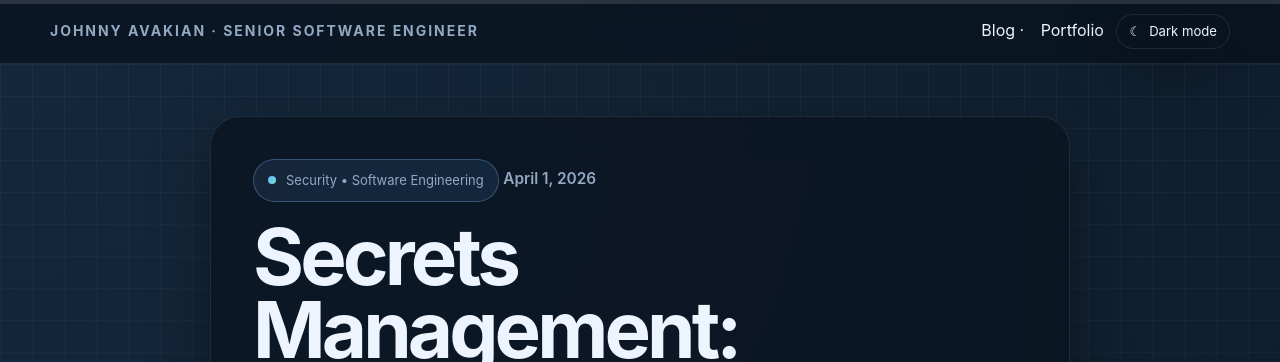
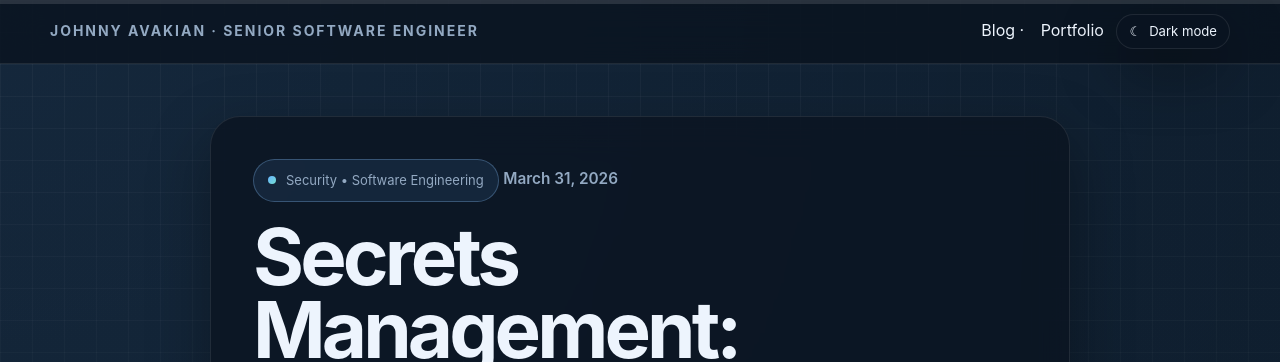
Before and after one commit to codeavak/portfolio_website, a Jekyll site: the page built from _posts/2026-03-31-secrets-management-environment-variables.md, in a window 1280 px wide and 900 px high. Shown: the top 362 px of the window. Built offline with Jekyll 4.4.1, drawn with Linux system fonts in a browser that asks for light colours; comment, search, counter and statistics services are not loaded; some of the changed lines change nothing that is shown.

Commit message:
Backdate secrets management post for immediate publish

```diff
--- a/_posts/2026-03-31-secrets-management-environment-variables.md
+++ b/_posts/2026-03-31-secrets-management-environment-variables.md
@@ -1,7 +1,7 @@
 ---
 layout: post
 title: "Secrets Management: Why Environment Variables Are Not the Finish Line"
-date: 2026-03-31 18:20:00 -0700
+date: 2026-03-31 05:00:00 -0700
 categories:
   - Security
   - Software Engineering
```
